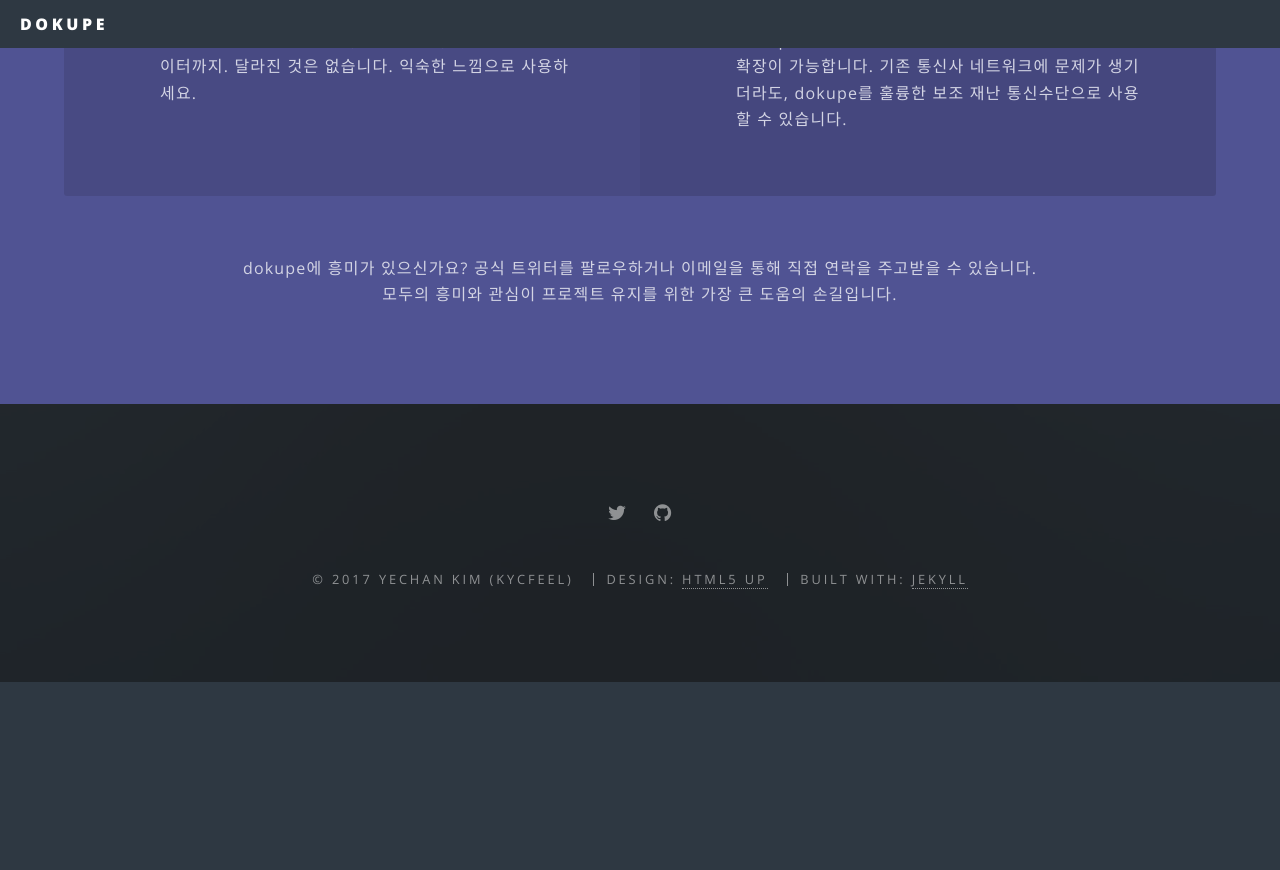
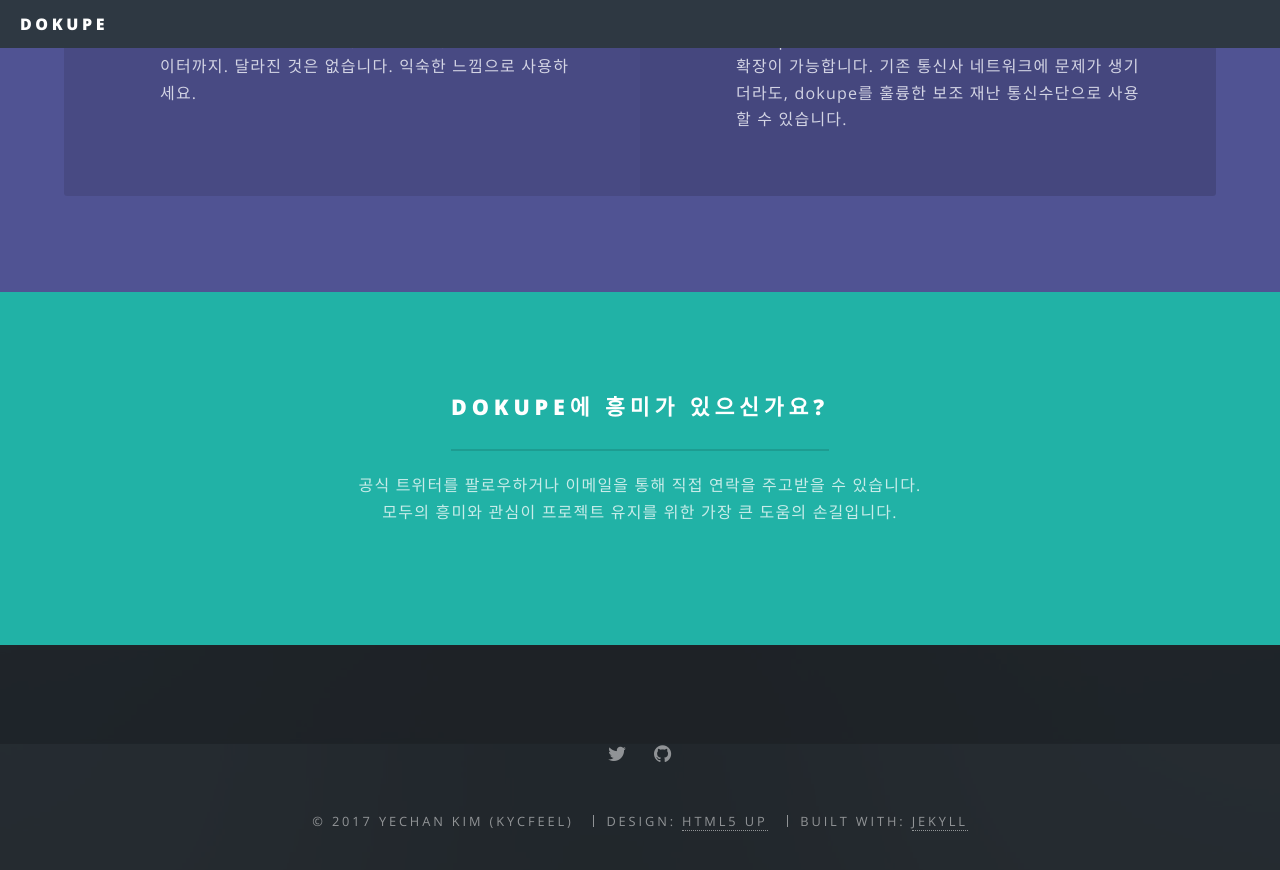
Before and after one commit to kycfeel/dokupe, a Jekyll site: the page built from index.html, in a window 1280 px wide and 900 px high, scrolled down 2897 px. Shown: the top 870 px of the window. Built offline with Jekyll 4.4.1, drawn with Linux system fonts in a browser that asks for light colours; before the commit the page ends 3579 px from its top, so only the background shows below that.

Commit message:
페이지 레이아웃 일부 정리.

```diff
--- a/_config.yml
+++ b/_config.yml
@@ -7,7 +7,7 @@
 owner: Yechan Kim (kycfeel) # or company name
 first_published: 2017 # if migrating another site, the year of your first publish
 email: kycfeel@gmail.com
-baseurl: "/dokupe" # the subpath of your site, e.g. /blog
+baseurl: "" # the subpath of your site, e.g. /blog
 url: "https://kycfeel.github.io" # the base hostname & protocol for your site
 social:
   twitter: https://twitter.com/dokupe
--- a/index.html
+++ b/index.html
@@ -91,22 +91,27 @@ layout: landing
 								</li>
 							-->
 							</ul>
-						</br><p>dokupe에 흥미가 있으신가요? 공식 트위터를 팔로우하거나 이메일을 통해 직접 연락을 주고받을 수 있습니다.</br>모두의 흥미와 관심이 프로젝트 유지를 위한 가장 큰 도움의 손길입니다.</p>
 						</div>
 					</section>
 
 				<!-- CTA
-					<section id="cta" class="wrapper style4">
+					<section id="cta" class="wrapper style2">
 						<div class="inner">
-							<header>
-								<h2>dokupe에 흥미가 있으신가요?</h2>
-								<p>공식 트위터를 팔로우하거나, 직접 이메일을 통해 연락을 주실 수 있습니다.</p>
-							</header>
-							<ul class="actions vertical">
-								<li><a href="#" class="button fit special">Activate</a></li>
-								<li><a href="#" class="button fit">Learn More</a></li>
-							</ul>
+						<header class="major">
+							<h2>말 그대로 모두를 위해 디자인되다.</h2>
+							<p>dokupe 네트워크는 정보화 시대를 살아가는 우리 모두를 위해 디자인 되었습니다.<br />
+							자유롭고 제약없는 네트워크가 우리 미래의 시작입니다.</p>
+						</header>
 						</div>
 					</section>
+ 				-->
 
-				-->
+				<section id="two" class="wrapper style1 special">
+					<div class="inner">
+						<header class="major">
+							<h2>dokupe에 흥미가 있으신가요?</h2>
+							<p>공식 트위터를 팔로우하거나 이메일을 통해 직접 연락을 주고받을 수 있습니다.<br />
+							모두의 흥미와 관심이 프로젝트 유지를 위한 가장 큰 도움의 손길입니다.</p>
+						</header>
+					</div>
+				</section>
```
Also changed, not shown: 2 other files.
